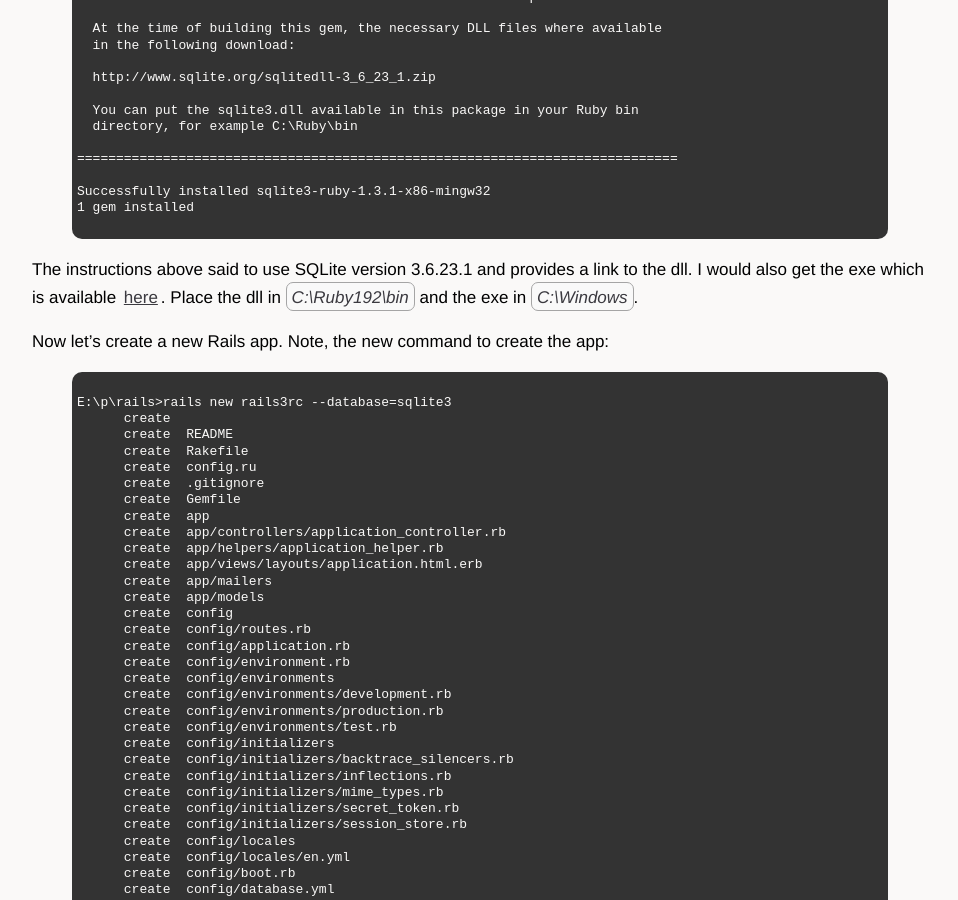
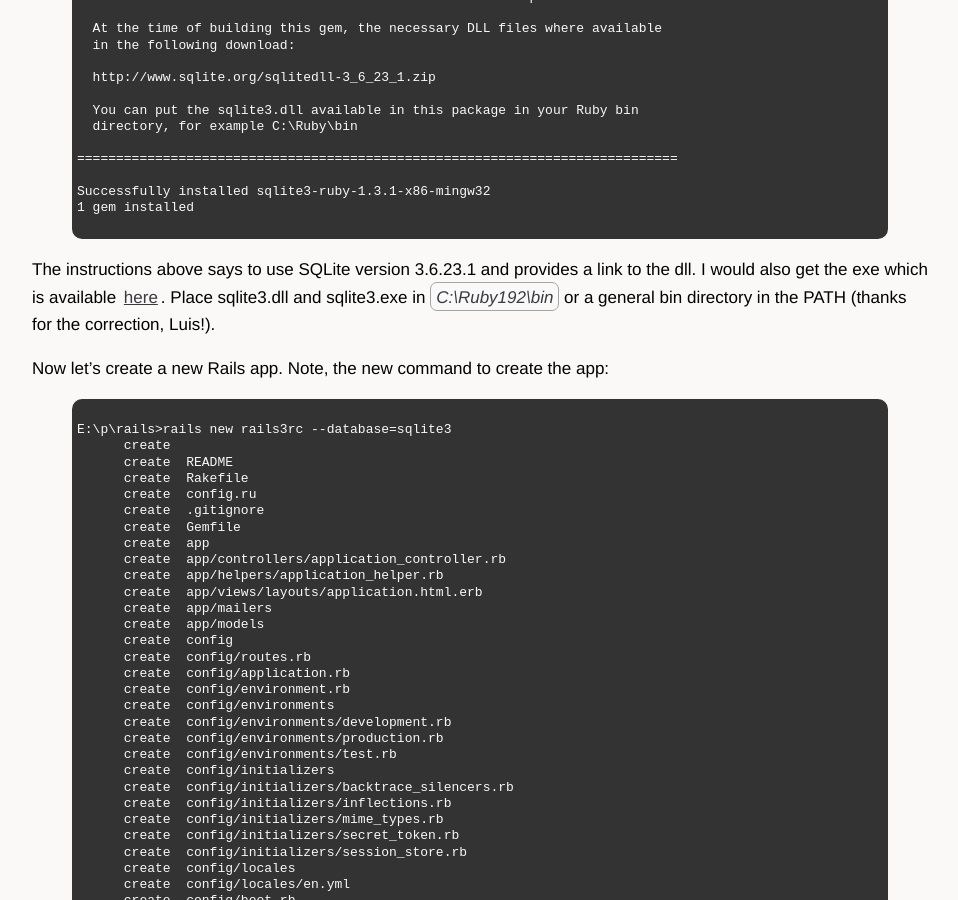
Before and after one commit to sl4m/sl4m.github.com, a Jekyll site: the page built from _posts/2010-08-21-rails-3-rc-on-windows-using-rubyinstaller-192.markdown, in a window 1280 px wide and 900 px high, scrolled down 1624 px. Shown: the whole window, without its empty margins (160-1118 px from the left). Built offline with Jekyll 4.4.1, drawn with Linux system fonts in a browser that asks for light colours; comment, search, counter and statistics services are not loaded.

Commit message:
corrected sqlite3.exe path, thanks Luis

```diff
--- a/_posts/2010-08-21-rails-3-rc-on-windows-using-rubyinstaller-192.markdown
+++ b/_posts/2010-08-21-rails-3-rc-on-windows-using-rubyinstaller-192.markdown
@@ -82,7 +82,7 @@
 1 gem installed
 {% endhighlight %}
 
-The instructions above said to use SQLite version 3.6.23.1 and provides a link to the dll.  I would also get the exe which is available [here](http://www.sqlite.org/sqlite-3_6_23_1.zip).  Place the dll in *C:\Ruby192\bin* and the exe in *C:\Windows*.
+The instructions above says to use SQLite version 3.6.23.1 and provides a link to the dll.  I would also get the exe which is available [here](http://www.sqlite.org/sqlite-3_6_23_1.zip).  Place sqlite3.dll and sqlite3.exe in *C:\Ruby192\bin* or a general bin directory in the PATH (thanks for the correction, Luis!).
 
 Now let's create a new Rails app.  Note, the new command to create the app:
 
```
